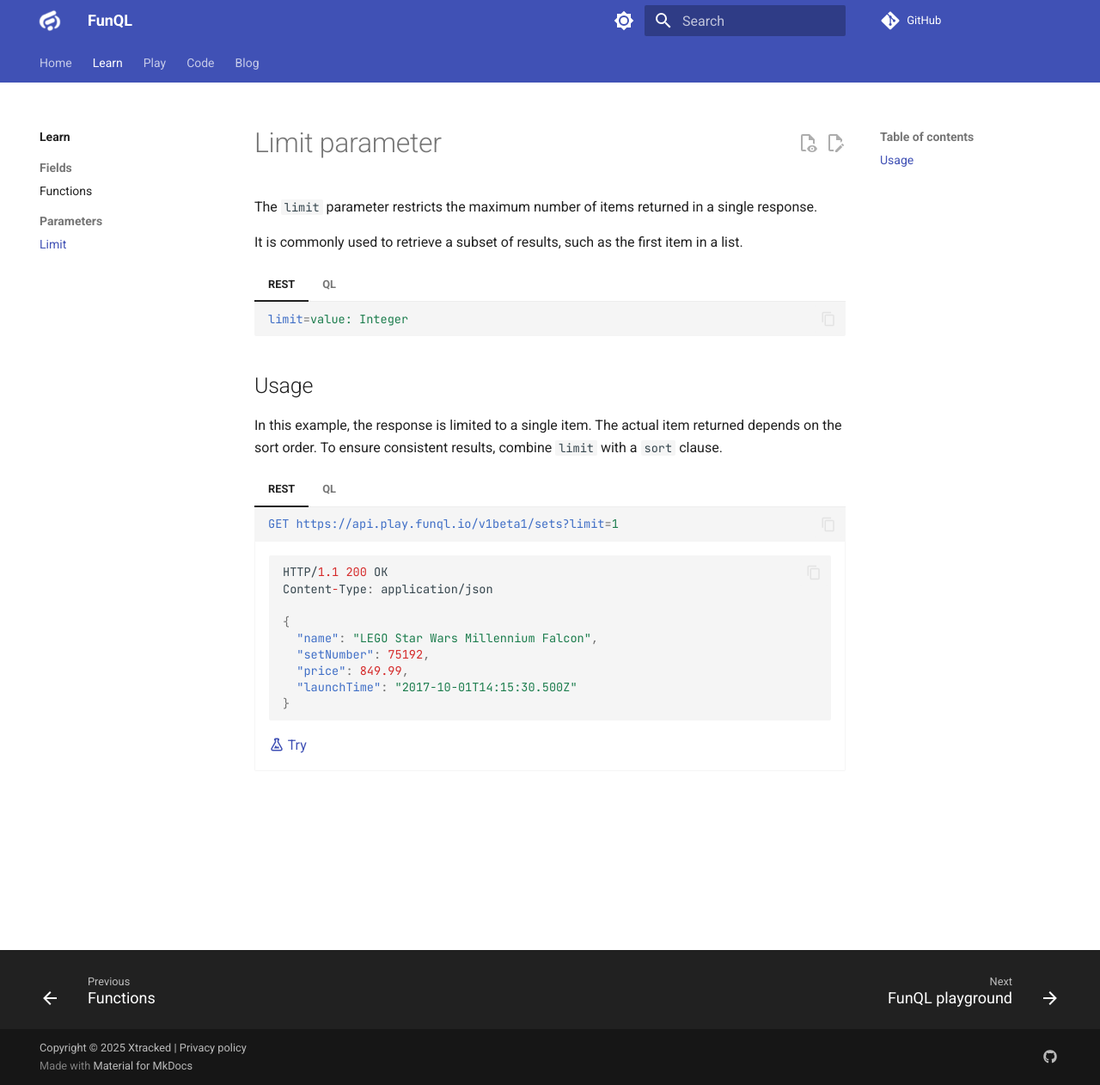
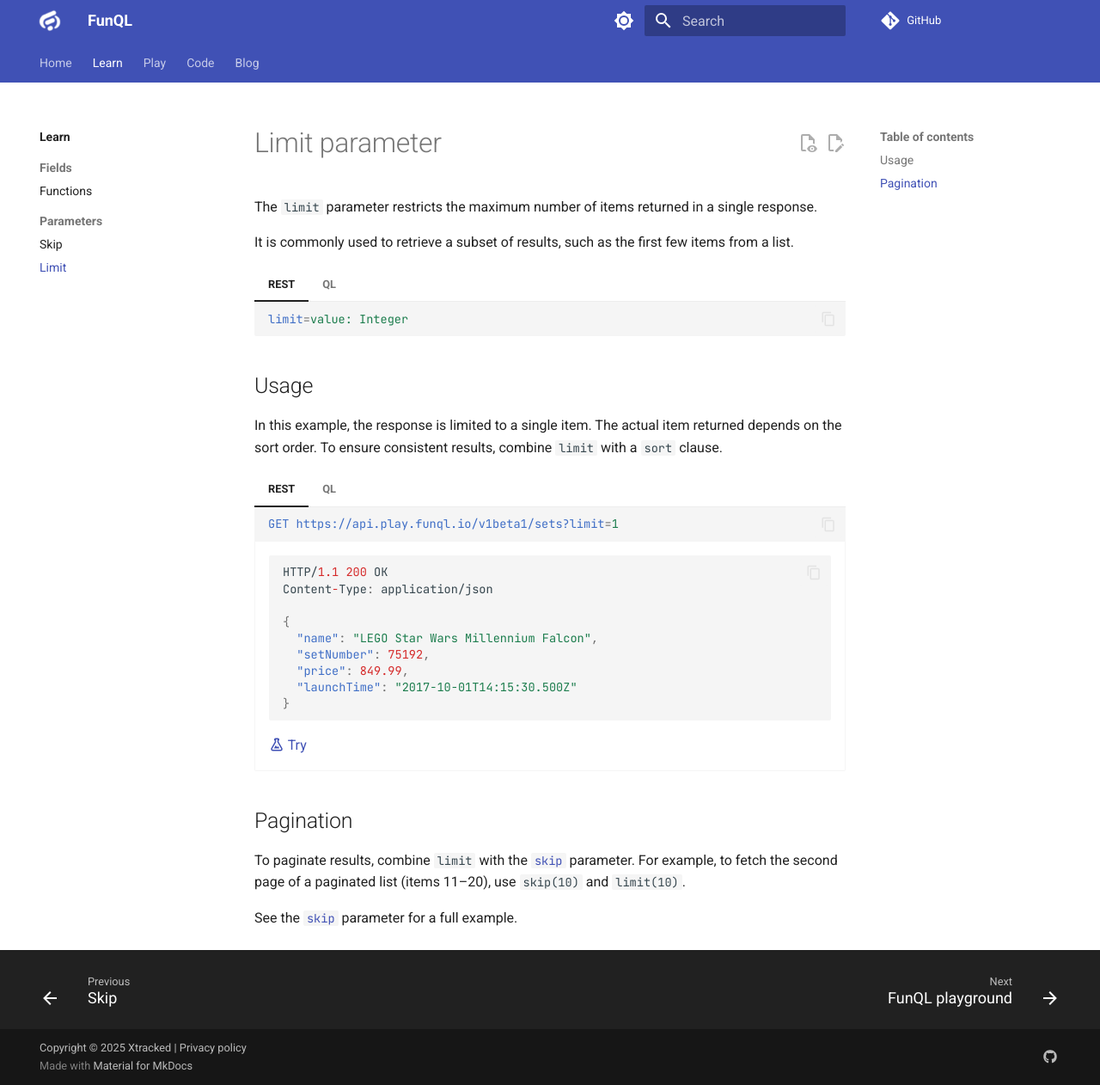
Before and after one commit to funql/funql-docs, an MkDocs documentation site: the page built from docs/learn/parameters/limit.md, in a window 1280 px wide and 1262 px high. Shown: the whole window at 86% size. Built offline with MkDocs 1.6.1 and Material for MkDocs 9.7.7, drawn with Linux system fonts in a browser that asks for light colours; comment, search, counter and statistics services are not loaded.

Commit message:
Add docs for the `skip` parameter
 - Add skip.md
 - Update limit.md, mkdocs.yml

````diff
--- a/docs/learn/parameters/limit.md
+++ b/docs/learn/parameters/limit.md
@@ -2,7 +2,7 @@
 
 The `limit` parameter restricts the maximum number of items returned in a single response.
 
-It is commonly used to retrieve a subset of results, such as the first item in a list.
+It is commonly used to retrieve a subset of results, such as the first few items from a list.
 
 === "REST"
 
@@ -61,3 +61,10 @@
     ```
 
     </div>
+
+## Pagination
+
+To paginate results, combine `limit` with the [`skip`](skip.md) parameter. For example, to fetch the second page of a
+paginated list (items 11–20), use `skip(10)` and `limit(10)`.
+
+See the [`skip`](skip.md#pagination) parameter for a full example.
--- /dev/null
+++ b/docs/learn/parameters/skip.md
@@ -0,0 +1,110 @@
+# Skip parameter
+
+The `skip` parameter specifies how many items to omit from the beginning of the result set before returning data.
+
+It is commonly used for [pagination](#pagination) in combination with the [`limit`](limit.md) parameter.
+
+=== "REST"
+
+    ```urlencoded
+    skip=value: Integer
+    ```
+
+=== "QL"
+
+    ```funql
+    skip(value: Integer)
+    ```
+
+## Usage
+
+In this example, the response skips the first item and returns the next one. The actual result depends on the sort
+order. To ensure consistent results, combine `skip` with a `sort` clause.
+
+=== "REST"
+
+    ```urlencoded
+    GET https://api.play.funql.io/v1beta1/sets?skip=1
+    ```
+
+    <div class="result" markdown>
+
+    ```json
+    HTTP/1.1 200 OK
+    Content-Type: application/json
+
+    --8<-- "learn/snippets/set-r2d2.json"
+    ```
+
+    [:material-flask-outline: Try](https://api.play.funql.io/v1beta1/sets?skip=1 "Try this example in our Playground")
+
+    </div>
+
+=== "QL"
+
+    ```funql
+    POST https://api.play.funql.io/funql
+    Content-Type: text/plain
+
+    listSets(
+      skip(1)
+    )
+    ```
+
+    <div class="result" markdown>
+
+    ```json
+    HTTP/1.1 200 OK
+    Content-Type: application/json
+
+    --8<-- "learn/snippets/set-r2d2.json"
+    ```
+
+    </div>
+
+## Pagination
+
+To retrieve additional pages of data, combine `skip` with the [`limit`](limit.md) parameter. For example, use `skip(10)`
+with `limit(10)` to get the second page of results in a paginated list (items 11-20).
+
+=== "REST"
+
+    ```urlencoded
+    GET https://api.play.funql.io/v1beta1/sets?skip=10&limit=10
+    ```
+
+    <div class="result" markdown>
+
+    ```json
+    HTTP/1.1 200 OK
+    Content-Type: application/json
+
+    --8<-- "learn/snippets/set-millennium-falcon.json"
+    ```
+
+    [:material-flask-outline: Try](https://api.play.funql.io/v1beta1/sets?skip=10&limit=10 "Try this example in our Playground")
+
+    </div>
+
+=== "QL"
+
+    ```funql
+    POST https://api.play.funql.io/funql
+    Content-Type: text/plain
+
+    listSets(
+      skip(10),
+      limit(10)
+    )
+    ```
+
+    <div class="result" markdown>
+
+    ```json
+    HTTP/1.1 200 OK
+    Content-Type: application/json
+
+    --8<-- "learn/snippets/set-millennium-falcon.json"
+    ```
+
+    </div>
--- a/mkdocs.yml
+++ b/mkdocs.yml
@@ -114,6 +114,7 @@
     - Fields:
         - Functions: learn/fields/functions.md
     - Parameters:
+        - Skip: learn/parameters/skip.md
         - Limit: learn/parameters/limit.md
   - Play:
     - play/index.md
````
